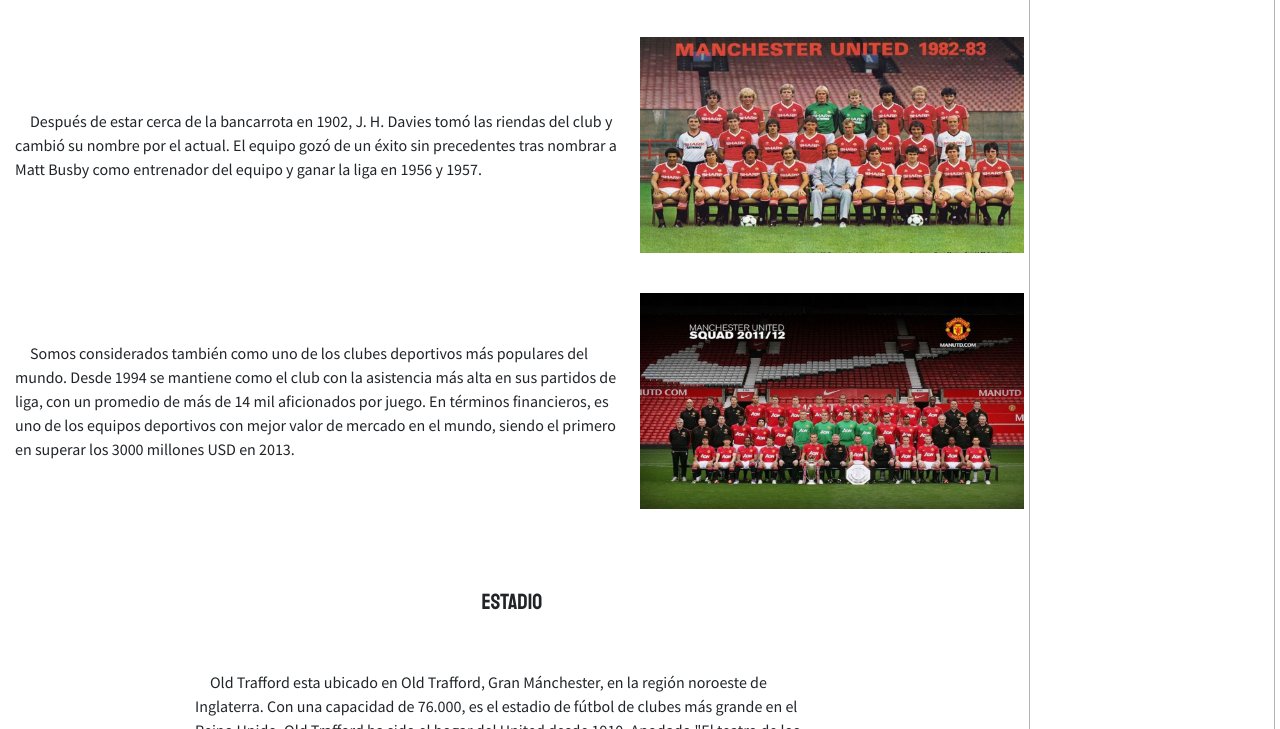
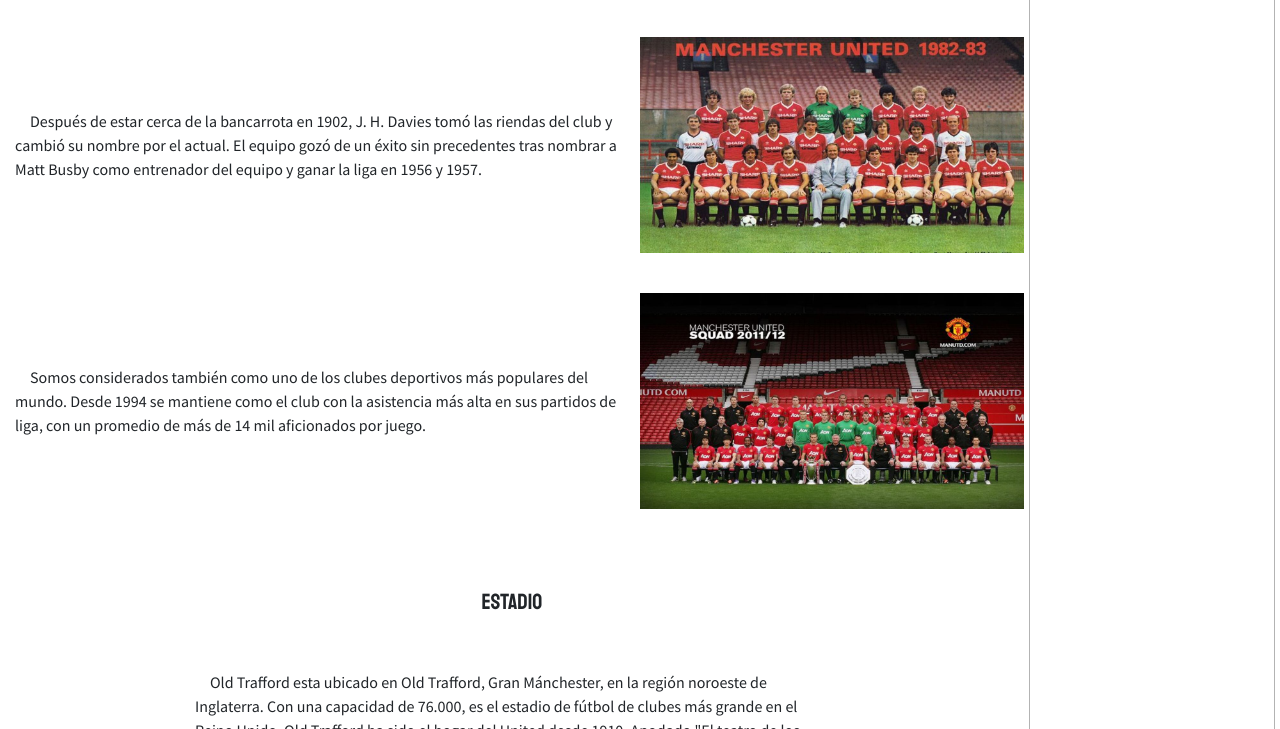
Before and after one commit to JoanCadaveira/miProyecto, a website: page pages/historia.html in a window 1280 px wide. Shown: the part 569-1298 px from the top of the page. Drawn offline with nearby package versions, Linux system fonts and the light colour scheme.

Commit message:
se hicieron modificaciones en sass

```diff
--- a/pages/historia.html
+++ b/pages/historia.html
@@ -64,8 +64,7 @@
                 <p class="textoHistoria3 texto2">
                 Somos considerados también como uno de los clubes deportivos más populares del mundo. Desde 1994 se mantiene
                 como el club con la asistencia más alta en sus partidos de liga, con un promedio de más de 14 mil aficionados
-                por juego. En términos financieros, es uno de los equipos deportivos con mejor valor de mercado en el mundo,
-                siendo el primero en superar los 3000 millones USD en 2013.
+                por juego.
                 </P>
                 <img class="equipoOld3 w-100" src="../assets/equipoold3.jpg" alt="equipoold3">
 
```
